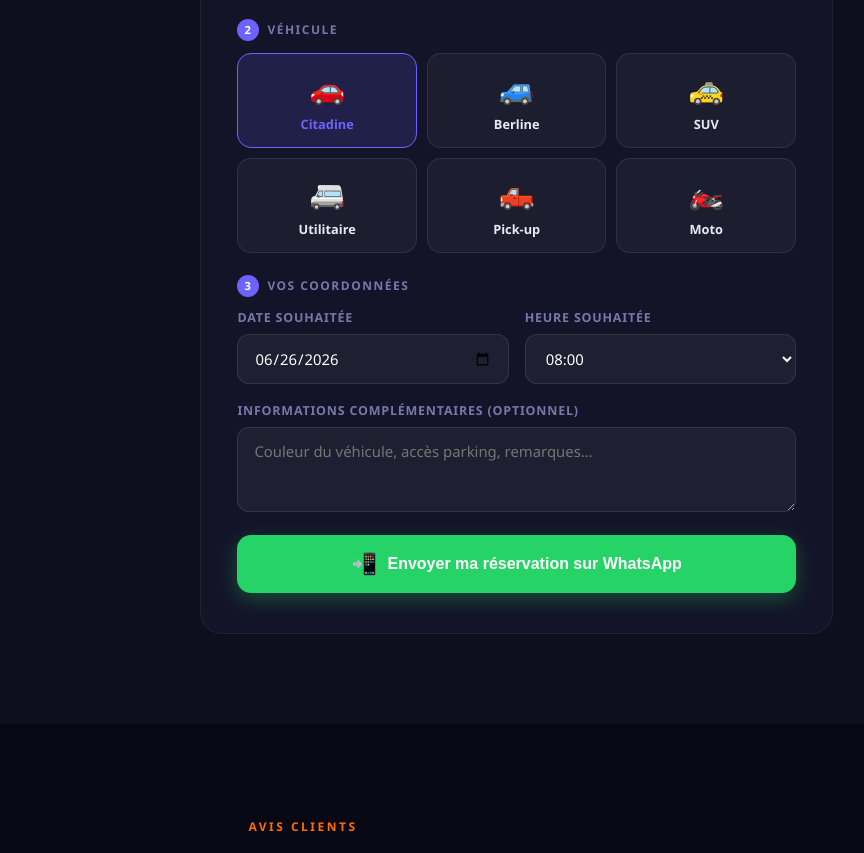
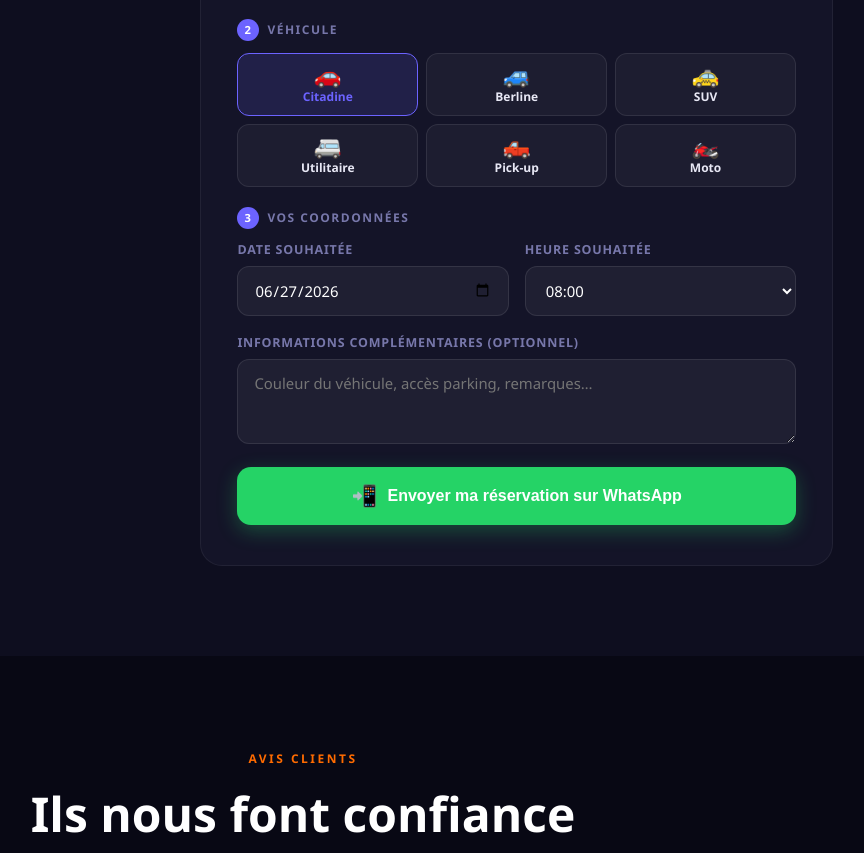
Before and after one commit to elfaical57-oss/carwash-pro, a plain HTML site: page index.html in a window 1280 px wide. Shown: the part 6814-7667 px from the top of the page, without its empty margins (337-1201 px from the left). Drawn offline with Linux system fonts and the light colour scheme.

Commit message:
Fix vehicle cards size on mobile + after-hours date logic

```diff
--- a/index.html
+++ b/index.html
@@ -397,17 +397,16 @@
 .abo-plan-old{font-size:.85rem;color:var(--mt);text-decoration:line-through;margin-left:8px}
 .abo-plan-desc{color:var(--mt);font-size:.82rem;margin-top:6px}
 /* vehicle cards */
-.veh-grid{display:grid;grid-template-columns:repeat(3,1fr);gap:10px;margin-bottom:22px}
-@media(max-width:420px){.veh-grid{grid-template-columns:repeat(2,1fr)}}
+.veh-grid{display:grid;grid-template-columns:repeat(3,1fr);gap:8px;margin-bottom:20px}
 .veh-card{
   background:rgba(255,255,255,.04);border:1.5px solid rgba(255,255,255,.09);
-  border-radius:14px;padding:14px 8px;text-align:center;cursor:pointer;
-  transition:all .2s;
+  border-radius:12px;padding:10px 6px;text-align:center;cursor:pointer;
+  transition:all .2s;display:flex;flex-direction:column;align-items:center;gap:4px;
 }
 .veh-card:hover{border-color:var(--pu);background:rgba(108,99,255,.07)}
 .veh-card.sel{border-color:var(--pu);background:rgba(108,99,255,.15);color:var(--pu)}
-.veh-card .vi{font-size:1.8rem;margin-bottom:8px}
-.veh-card span{font-size:.8rem;font-weight:700;display:block}
+.veh-card .vi{font-size:1.4rem;line-height:1}
+.veh-card span{font-size:.75rem;font-weight:700;display:block;line-height:1.2}
 /* show/hide panels */
 #panel-ponctuel{display:block}
 #panel-abonnement{display:none}
@@ -1703,11 +1702,27 @@
 /* Pre-select next available 30-min slot */
 const curH = nowMA.getHours();
 const curM = nowMA.getMinutes();
-const nextM = curM < 30 ? 30 : 0;
-const nextH = curM < 30 ? curH : curH + 1;
-const slotStr = nextH < 20 && nextH >= 8
-  ? `${String(nextH).padStart(2,'0')}:${String(nextM).padStart(2,'0')}`
-  : '08:00';
+let nextH = curM < 30 ? curH : curH + 1;
+let nextM = curM < 30 ? 30 : 0;
+
+const isAfterHours = nextH >= 20 || nextH < 8;
+
+if(isAfterHours) {
+  /* After 20h → set date to tomorrow, slot 08:00 */
+  const tomorrow = new Date(nowMA);
+  tomorrow.setDate(tomorrow.getDate() + 1);
+  const ty = tomorrow.getFullYear();
+  const tm = String(tomorrow.getMonth()+1).padStart(2,'0');
+  const td = String(tomorrow.getDate()).padStart(2,'0');
+  const tomorrowStr = `${ty}-${tm}-${td}`;
+  ['f-date','m-date'].forEach(id => {
+    const el = document.getElementById(id);
+    if(el){ el.min = tomorrowStr; el.value = tomorrowStr; }
+  });
+  nextH = 8; nextM = 0;
+}
+
+const slotStr = `${String(nextH).padStart(2,'0')}:${String(nextM).padStart(2,'0')}`;
 
 ['f-time','m-time'].forEach(id => {
   const sel = document.getElementById(id);
```
